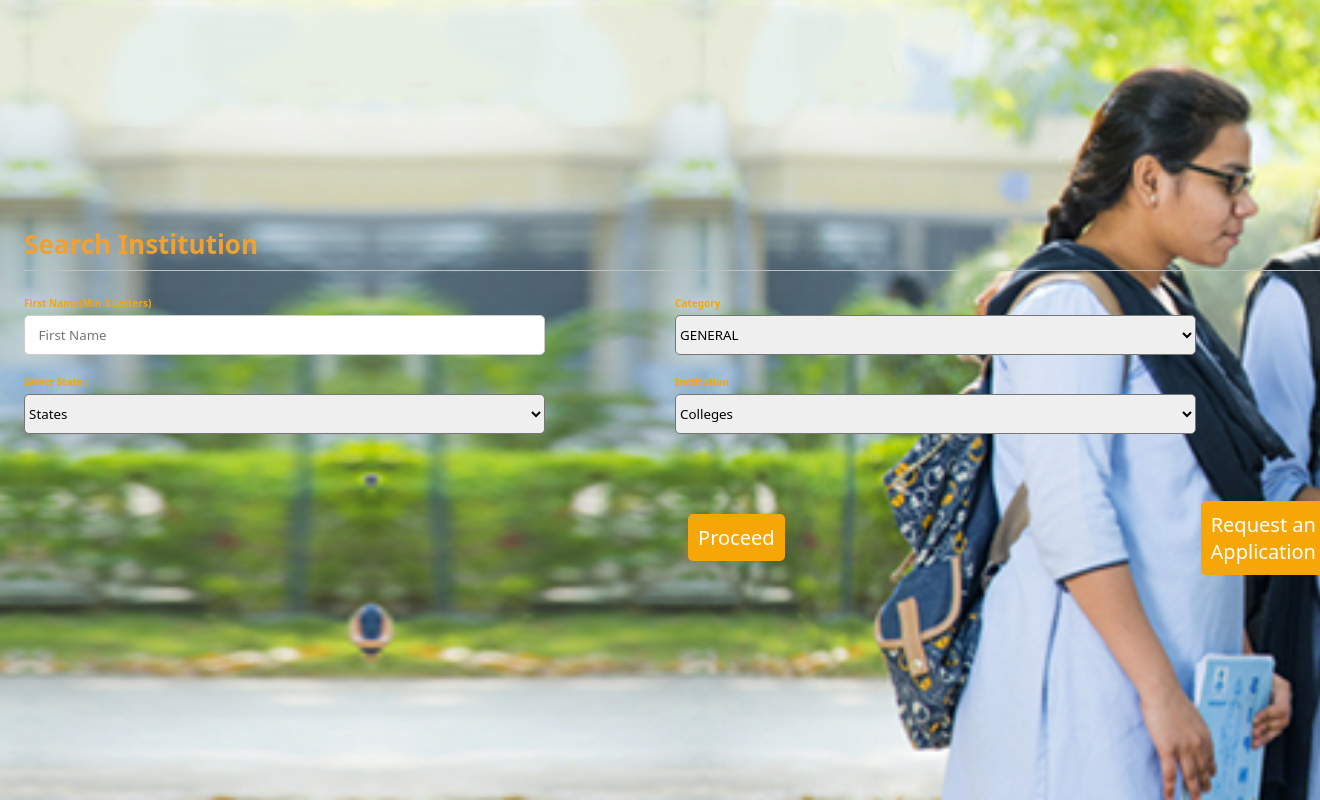
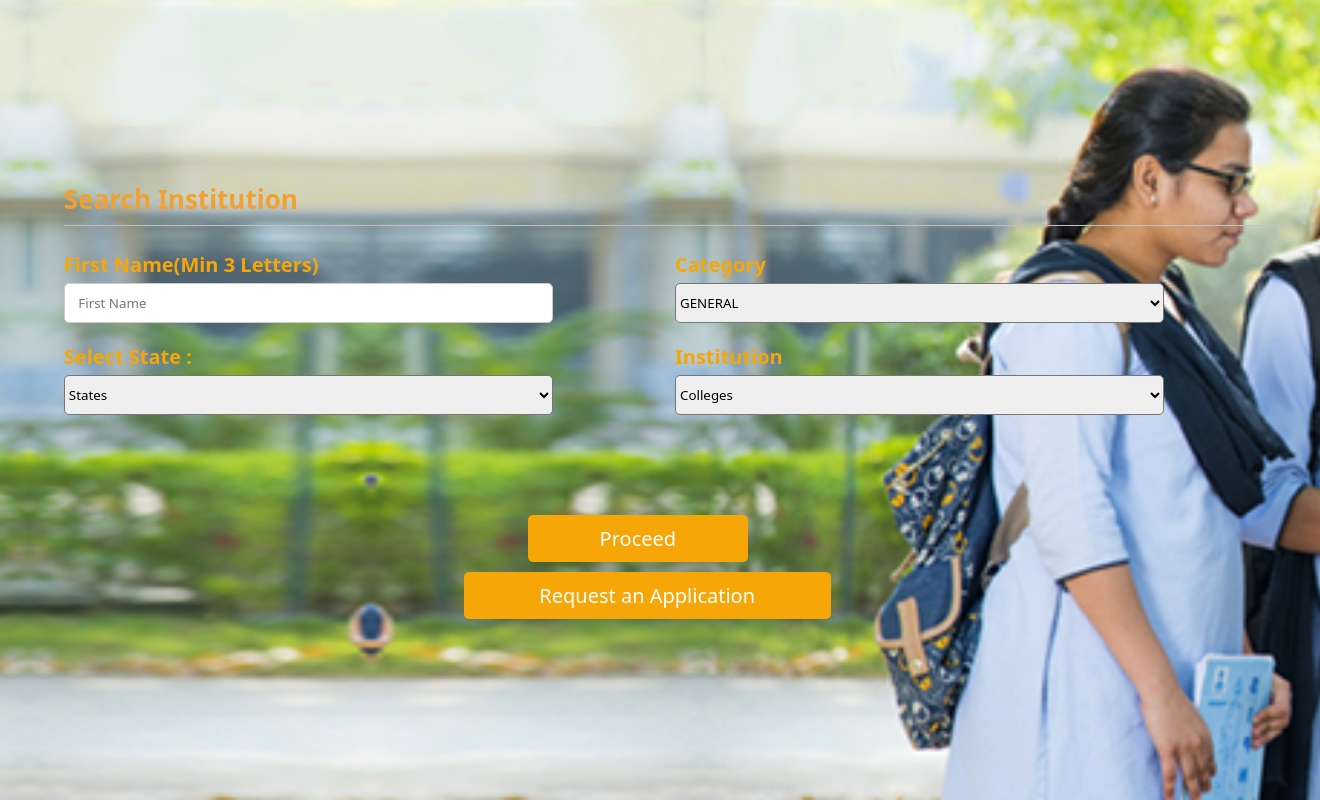
Before and after one commit to Puru-G/SIH, a Flask app: page /search in a window 1320 px wide. Run offline with Flask 3, Linux system fonts and the light colour scheme.

Commit message:
neend aa rhi ab

```diff
--- a/website/static/Style.css
+++ b/website/static/Style.css
@@ -10,6 +10,9 @@ body{
     justify-content: center;
     align-items: center;
     height: 100vh;
+
+
+
 
    background: url(./back1.png);
    background-size: cover;
@@ -59,12 +62,14 @@ h2{
     flex-wrap: wrap;
     width: 50%;
     padding-bottom: 1.5rem;
+
 }
 /* .input-box:nth-child(2n){
     /*justify-content: end;}*/
 .input-box label, .gender-title{
     width:95%;
     color:#f6a607 ;
+    font-size:2rem;
     font-weight: bold;
     margin:0.5rem 0;
 
@@ -167,13 +172,16 @@ h2{
 
 }
 #button{
-    display: flex;
+    display: block;
     align-items: center;
-    margin-left: 83vh;
-
+    justify-content: center;
+    margin-left: 50vh;
+    width: 30%;
 }
 #procced{
-    margin-right: 52vh;
+    width: 60%;
+    margin-right: 30vh;
+    margin-left: 8vh;
 }
 .abc button{
 
@@ -202,3 +210,31 @@ h2{
 html{
     font-size: 62.5%;
 }
+
+
+
+
+.drop-container {
+
+    padding: 10px;
+
+
+    color: #444;
+    cursor: pointer;
+    width:5%;
+
+
+  }
+
+  .drop-container:hover {
+
+    border-color:rgb(202, 139, 2);
+  }
+
+  .drop-container:hover .drop-title {
+    color: #222;
+  }
+  .Uploaddocs{
+    display:flex;
+
+  }
--- a/website/templates/searchinstitute.html
+++ b/website/templates/searchinstitute.html
@@ -158,16 +158,25 @@
 
                     <option value="audi" >If Others(Send Application)</option>
                   </select>
+
+
             </div>
+
 
         <!-- Add more scholarship options as needed -->
     </select>
 
 
+    </div>
+    <div class="Uploaddocs">
+    <div class="input-box">
 
+    <input type="text " placeholder="University/College Name"  name="college_name" id="college_name" style="visibility: hidden;"></br></br>
+    </div><div class="input-box" >
+    <input type="file" name="college_name" id="document" style="visibility: hidden;"></div>
     </div>
-    <input type="text " name="college_name" id="college_name" style="visibility: hidden;">
-    <input type="file" name="college_name" id="document" style="visibility: hidden;">
+
+
     <div id="button">
         <div class="abc" id="procced"><button type="submit" >Proceed</button></div>
 
```
